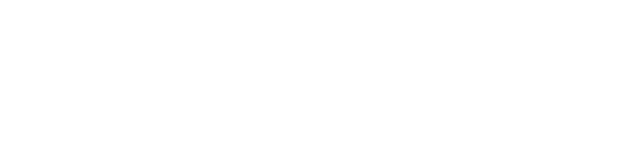
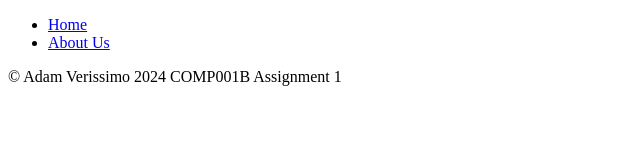
Before and after one commit to adamveris2024/COMP001B_Assignment1, a plain HTML site: page about.html in a window 1280 px wide. Shown: the whole page, without its empty margins (0-640 px from the left). Drawn offline with Linux system fonts and the light colour scheme.

```diff
--- a/about.html
+++ b/about.html
@@ -7,6 +7,16 @@
     <link rel="stylesheet" href="main.css">
 </head>
 <body>
-
+    <header>
+        <nav>
+            <ul>
+                <li><a href="index.html" target="_self">Home</a></li>
+                <li><a href="about.html" target="_self">About Us</a></li>
+            </ul>
+        </nav>
+    </header>
 </body>
+<footer>
+    <p>&copy Adam Verissimo 2024 COMP001B Assignment 1</p>
+</footer>
 </html>
```
Also changed, not shown: index.html (+2 -2 lines), 1 other file.
